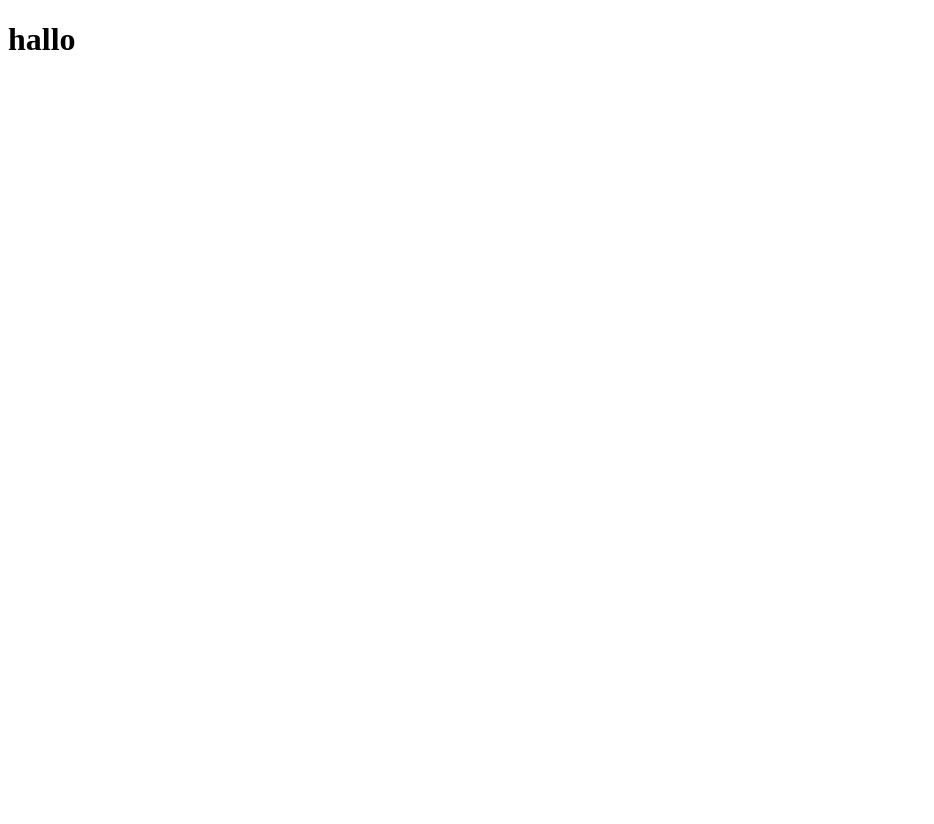
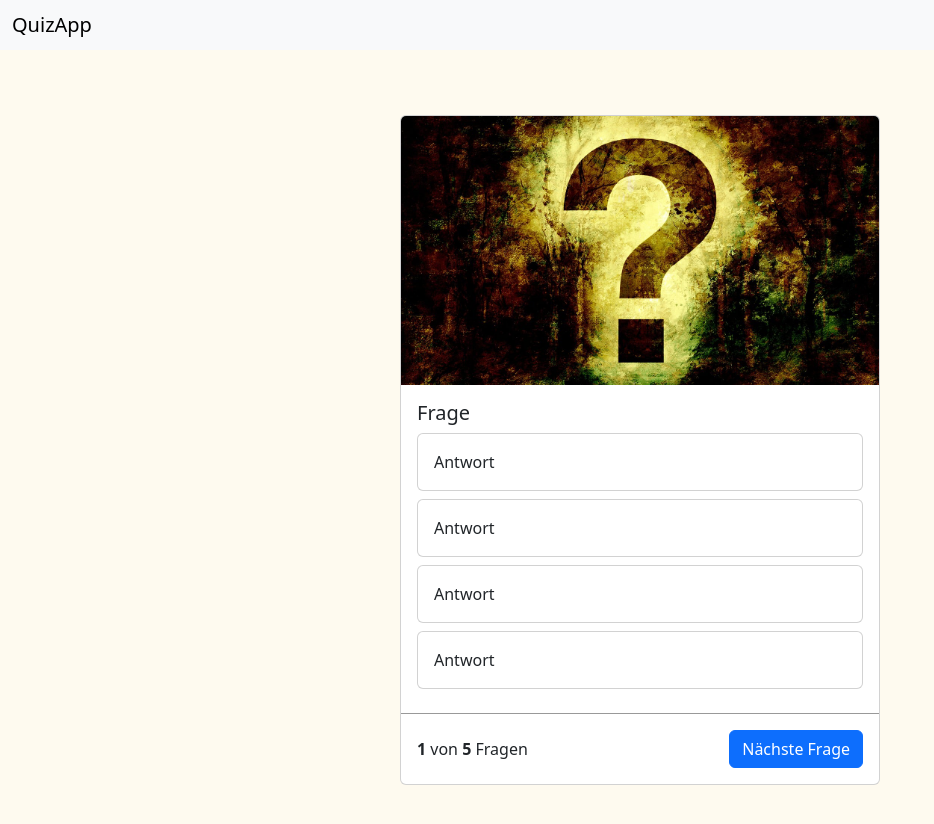
Before and after one commit to Jad134/Quiz-App, a plain HTML site: page index.html in a window 1280 px wide. Shown: the whole page, without its empty margins (0-934 px from the left). Before the commit the page ends 800 px from the top, so only its background shows below. Drawn offline with nearby package versions, Linux system fonts and the light colour scheme.

Commit message:
start-design

```diff
--- a/index.html
+++ b/index.html
@@ -1,13 +1,69 @@
 <!DOCTYPE html>
 <html lang="en">
+
 <head>
-    <meta charset="UTF-8">
-    <meta name="viewport" content="width=device-width, initial-scale=1.0">
-    <title>Document</title>
-    <link rel="stylesheet" href="style.css">
-    <script src="./script.js"></script>
+  <meta charset="UTF-8">
+  <meta name="viewport" content="width=device-width, initial-scale=1.0">
+  <title>Quiz-App</title>
+  <link rel="stylesheet" href="https://cdn.jsdelivr.net/npm/bootstrap@5.3.1/dist/css/bootstrap.min.css"
+    integrity="sha256-2TnSHycBDAm2wpZmgdi0z81kykGPJAkiUY+Wf97RbvY=" crossorigin="anonymous">
+  <link rel="stylesheet" href="style.css">
+  <script src="https://cdn.jsdelivr.net/npm/bootstrap@5.3.1/dist/js/bootstrap.min.js"></script>
+  <script src="./script.js"></script>
 </head>
+
 <body>
-   <h1>hallo</h1>
+  <nav class="navbar bg-body-tertiary">
+    <div class="container-fluid">
+      <span class="navbar-brand mb-0 h1">QuizApp</span>
+    </div>
+  </nav>
+
+  <div class="container">
+    <div class="card quiz-card" >
+      <img src="./img/question-mark.jpg" class="card-img-top">
+      <div class="card-body">
+        <h5 class="card-title">Frage</h5>
+
+
+        <div class="card mb-2">
+          <div class="card-body ">
+            Antwort
+          </div>
+
+
+        </div>
+        <div class="card mb-2">
+          <div class="card-body">
+            Antwort
+          </div>
+
+
+        </div>
+        <div class="card mb-2">
+          <div class="card-body">
+            Antwort
+          </div>
+
+
+        </div>
+        <div class="card mb-2">
+          <div class="card-body">
+            Antwort
+          </div>
+        </div>
+      </div>
+
+      <div class="question-footer">
+       <span> <b>1</b> von <b>5</b> Fragen</span>
+
+        <button class="btn btn-primary">Nächste Frage</button>
+      </div>
+
+    </div>
+  </div>
+  </div>
+
 </body>
+
 </html>
--- a/style.css
+++ b/style.css
@@ -0,0 +1,30 @@
+body{
+    background-color: rgb(254,250,239);
+    min-height: 100vh;
+
+}
+.container{
+    display: flex;
+    align-items: center;
+    justify-content: center;
+   min-height: 100vh;
+}
+
+.card-body{
+    display: flex;
+    flex-direction: column;
+}
+
+.quiz-card{
+    width: 30rem;
+
+}
+
+.question-footer{
+    border-top: 1px solid rgba(0, 0, 0, 0.4);
+display: flex;
+justify-content: space-between;
+align-items: center;
+padding-top: 12px;
+padding: 16px;
+}
```
Also changed, not shown: img/Option 1 Copy 12.jpg (added), img/Option 1 Copy 15.jpg (added), img/Option 1 Copy 16.jpg (added), img/Option 1 Copy 17.jpg (added), img/brain result.png (added), img/brainbg.jpg (added), img/logo.png (added), img/question-mark.jpg (added), img/tropy.png (added).
